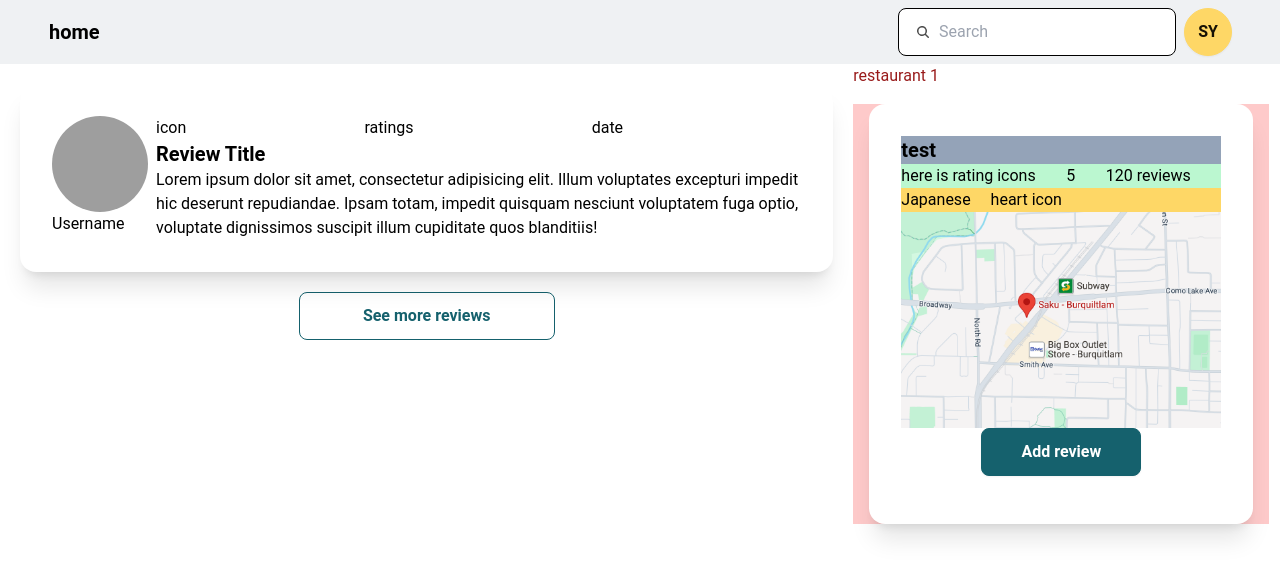
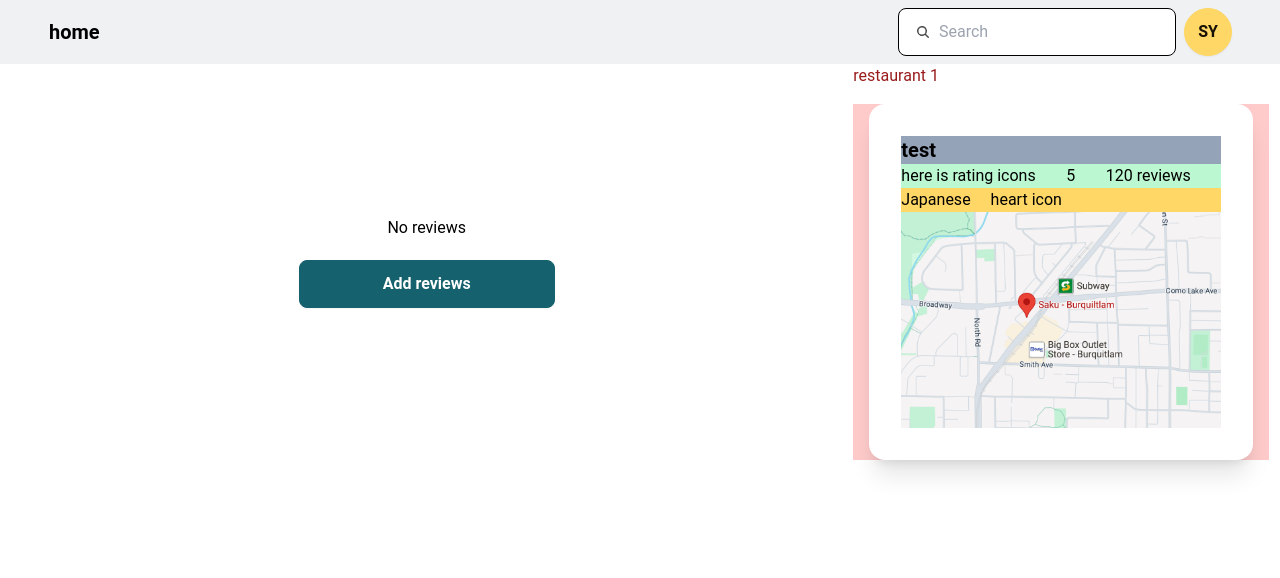
Before and after one commit to yll9108/restaurant_review, a Next.js app in the folder client/: page /restaurants/1 in a window 1280 px wide. Shown: the top 578 px of the page. Built offline with nearby package versions, Linux system fonts and the light colour scheme; grey boxes are pictures that could not be loaded.

Commit message:
toggle add reviews

```diff
--- a/client/src/app/components/review/NoReviews.tsx
+++ b/client/src/app/components/review/NoReviews.tsx
@@ -1,12 +1,28 @@
 import { Button } from "@/components/common/button";
-import React from "react";
+import React, { useState } from "react";
+import AddReview from "./AddReview";
 
 function NoReviews() {
+  // addReviews set as false, means you don't need to add Reviews now.
+  const [addReviews, setAddReviews] = useState(false);
+  const toggleAddReviews = () => {
+    setAddReviews(!addReviews);
+    console.log("setAddReviews", addReviews);
+  };
   return (
     <>
       <div className="flex flex-col items-center justify-center h-full">
         <div className="mb-5">No reviews</div>
-        <Button type={0}>Add reviews</Button>
+        <Button
+          type={0}
+          onClick={() => {
+            toggleAddReviews();
+          }}
+        >
+          Add reviews
+        </Button>
+        {/* when addReviews become true, means you need to addReviews now */}
+        {addReviews && <AddReview />}
       </div>
     </>
   );
--- a/client/src/app/restaurants/[restaurantId]/page.tsx
+++ b/client/src/app/restaurants/[restaurantId]/page.tsx
@@ -21,7 +21,7 @@ function Page() {
   const params = useParams();
   // console.log("params", params);
 
-  const [noReviews, setNoReviews] = useState(false);
+  const [noReviews, setNoReviews] = useState(true);
   // check if there's review, if yes, rendering PersonalReview, if not, rendering noReviews
 
   return (
```
